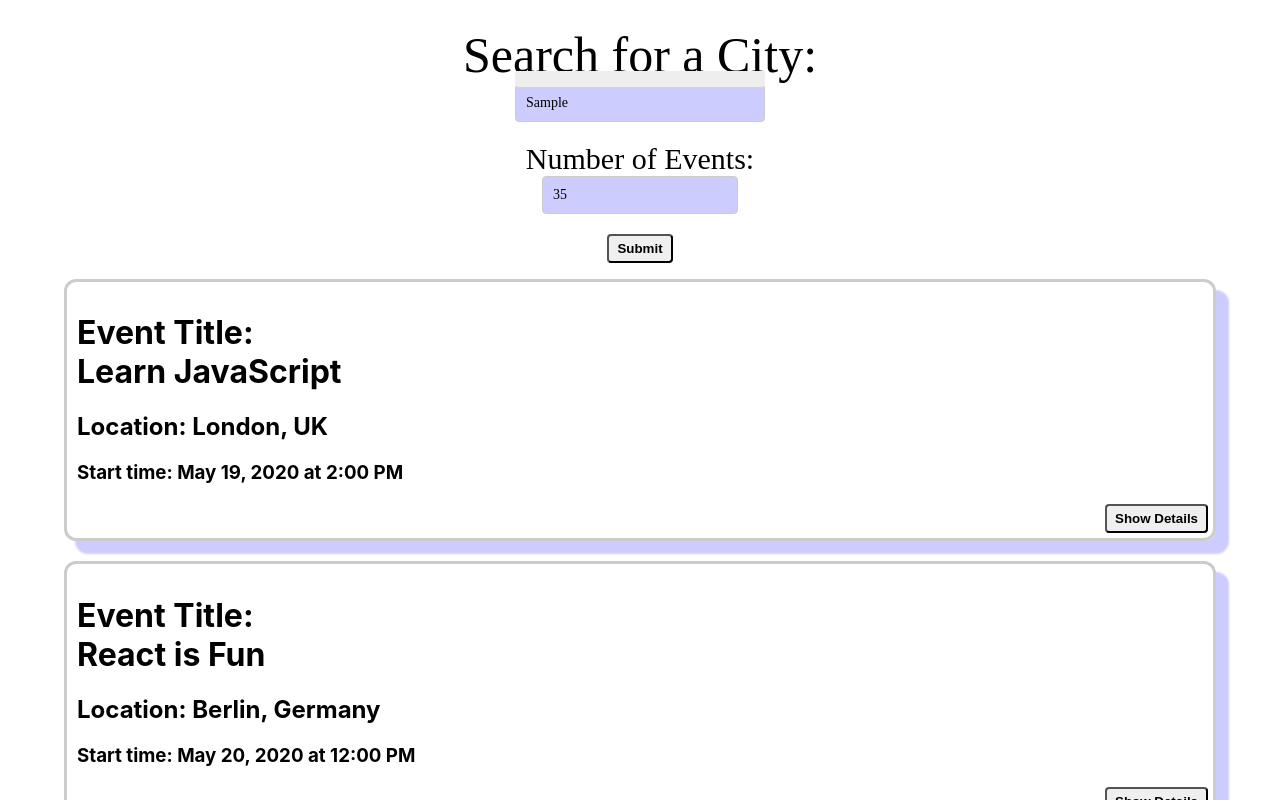
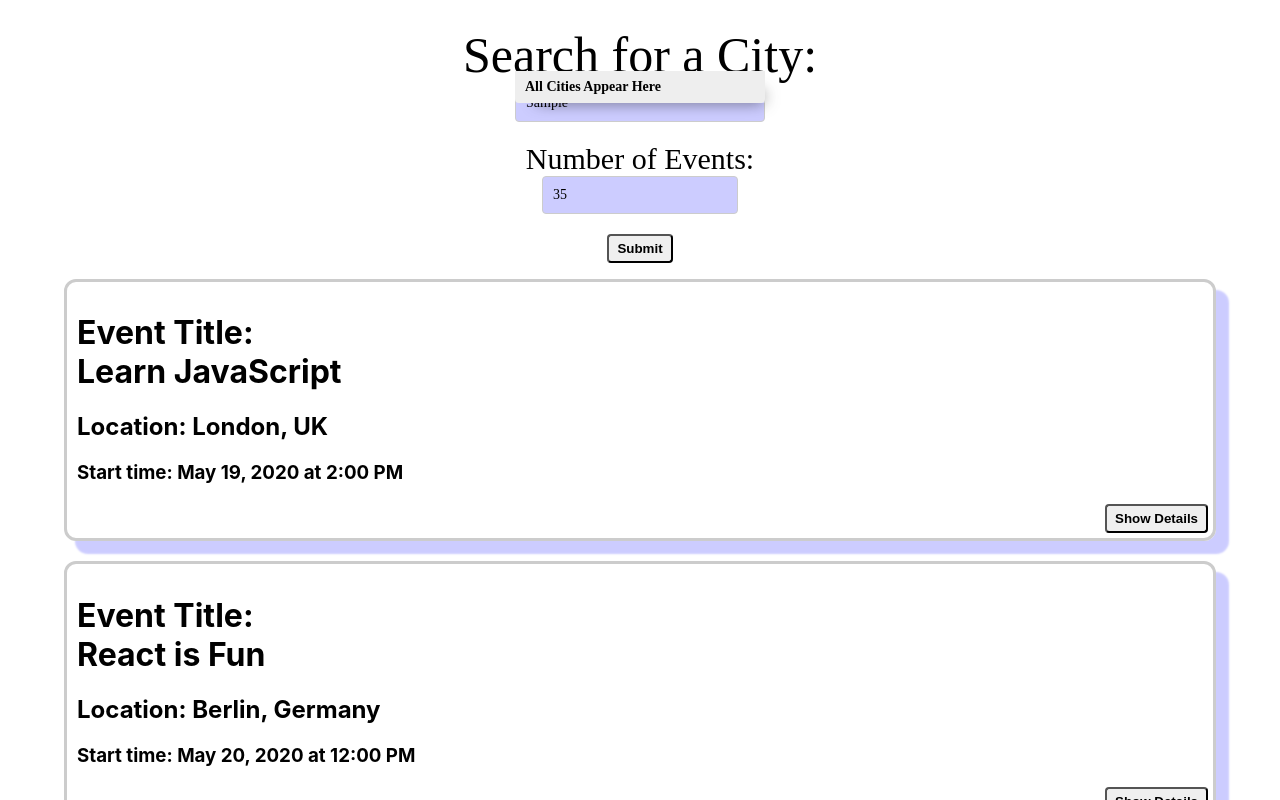
Before and after one commit to sophiabanda/letsmeet, a React (Create React App) app: page / in a window 1280 px wide. Both pictures are taken after typing "Sample" into the empty fields and a click on the button "Submit". Shown: the top 800 px of the page. Built offline with nearby package versions, Linux system fonts and the light colour scheme; what atatus-spa would draw is missing.

Commit message:
added back All Cites b tag

```diff
--- a/src/components/CitySearch.js
+++ b/src/components/CitySearch.js
@@ -57,7 +57,7 @@ const CitySearch = ({ allLocations, setCurrentCity }) => {
             );
           })}
           <li key="See all cities" onClick={handleItemClicked}>
-            {/* <b>All Cities Appear Here</b> */}
+            <b>All Cities Appear Here</b>
           </li>
         </ul>
       ) : null}{" "}
```
